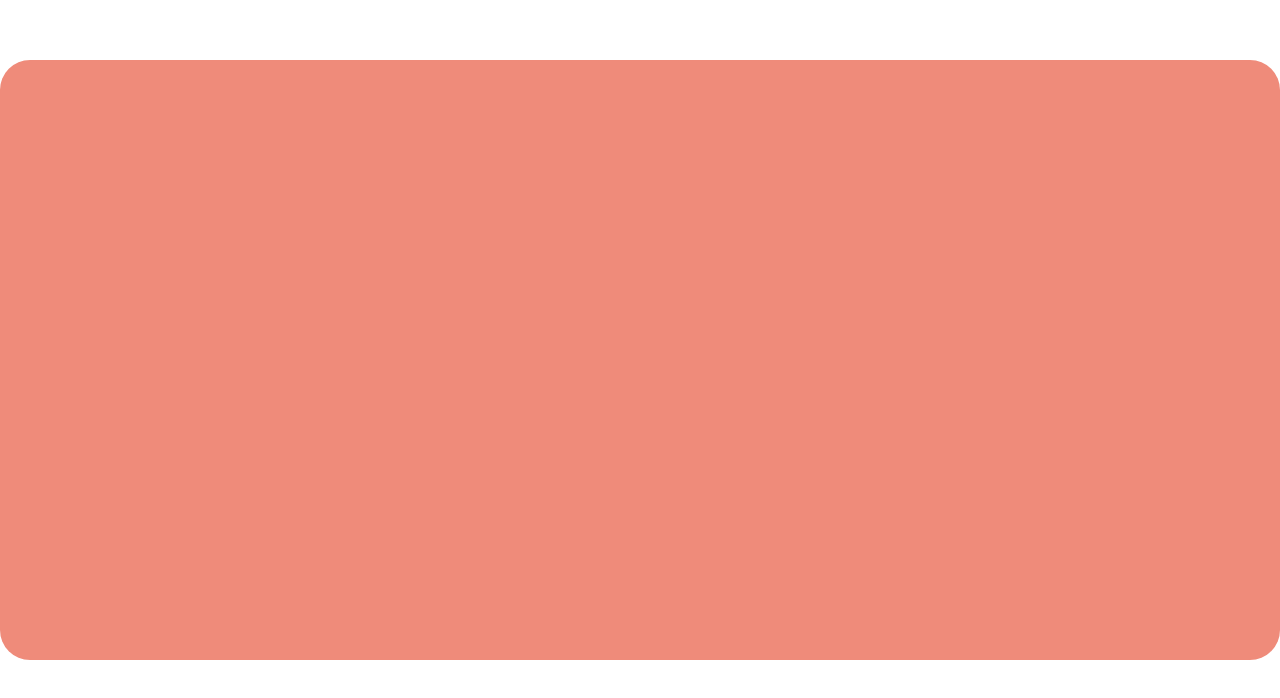
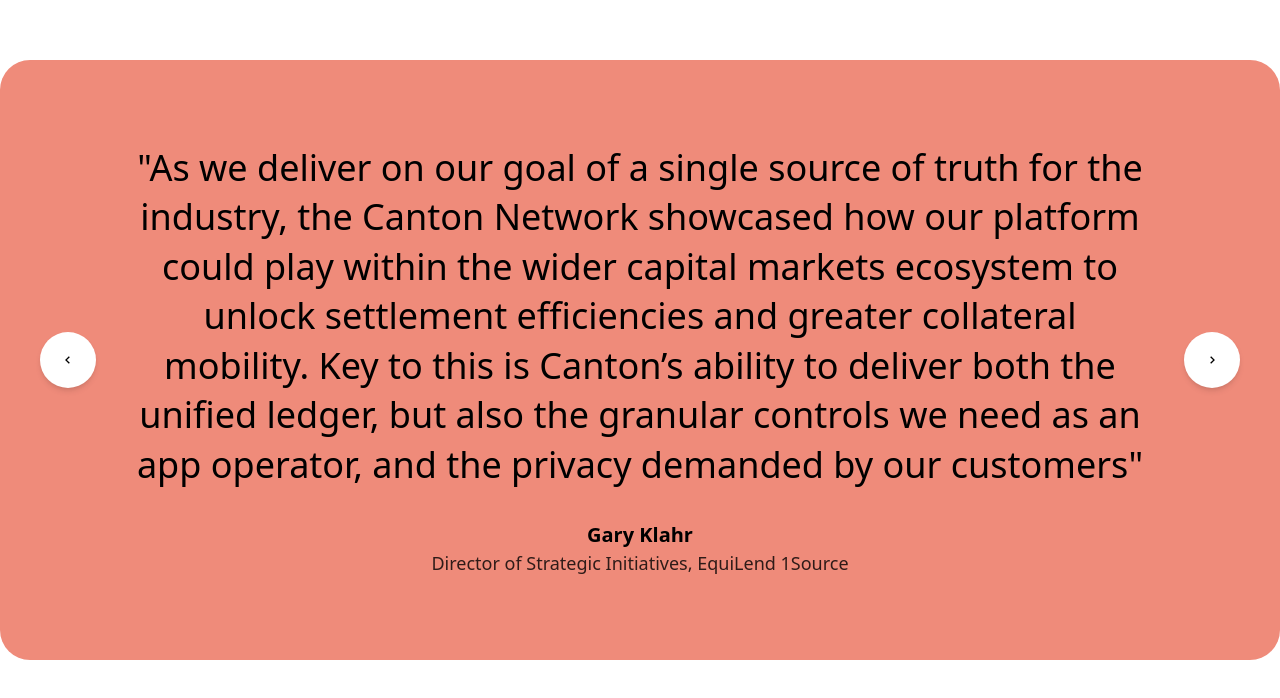
Before and after one commit to heyrapto/canton, a Next.js app: page /connect in a window 1280 px wide. Shown: the part 2521-3219 px from the top of the page. Built offline with nearby package versions, Linux system fonts and the light colour scheme.

Commit message:
Add Testimonial component with navigation functionality; integrate testimonials into Connect and Run pages, and define testimonial data in constants.

```diff
--- a/app/components/resuable/testimonial.tsx
+++ b/app/components/resuable/testimonial.tsx
@@ -1,8 +1,54 @@
-const Testimonial = ({}) => {
-  return (
-    <section className='flex bg-[#ef8b7a] rounded-[30px] w-full h-[600px]'>
-    </section>
-  )
+"use client"
+
+import { useState } from "react";
+import { BiChevronLeft, BiChevronRight } from "react-icons/bi";
+export interface TestimonialItem {
+  quote: string;
+  author: string;
+  role: string;
 }
 
-export default Testimonial;
+interface TestimonialProps {
+  testimonials: TestimonialItem[];
+}
+
+export default function Testimonial({ testimonials }: TestimonialProps) {
+  const [index, setIndex] = useState(0);
+
+  const prev = () => setIndex((i) => (i === 0 ? testimonials.length - 1 : i - 1));
+  const next = () => setIndex((i) => (i === testimonials.length - 1 ? 0 : i + 1));
+
+  const t = testimonials[index] || {};
+
+  return (
+  <section className="relative flex items-center justify-center bg-[#ef8b7a] rounded-[30px] max-w-[1440px] mx-auto w-full h-[600px] p-8">
+      <div className="max-w-5xl text-center flex flex-col items-center gap-8">
+        {/* Quote */}
+        <p className="text-3xl md:text-4xl font-medium leading-snug">
+          &#34;{t.quote}&#34;
+        </p>
+
+        {/* Author */}
+        <div>
+          <p className="font-semibold text-xl">{t.author}</p>
+          <p className="text-lg opacity-80">{t.role}</p>
+        </div>
+      </div>
+
+      {/* Navigation Arrows */}
+      <button
+        onClick={prev}
+        className="absolute left-10 w-14 h-14 flex items-center justify-center bg-white rounded-full shadow-md transition hover:scale-105"
+      >
+        <BiChevronLeft />
+      </button>
+
+      <button
+        onClick={next}
+        className="absolute right-10 w-14 h-14 flex items-center justify-center bg-white rounded-full shadow-md transition hover:scale-105"
+      >
+        <BiChevronRight />
+      </button>
+    </section>
+  );
+}
--- a/app/connect/page.tsx
+++ b/app/connect/page.tsx
@@ -3,6 +3,8 @@
 import Button from '../components/ui/button'
 import { BiChevronRight } from 'react-icons/bi'
 import ConnectForm from '../components/ui/connect-form'
+import Testimonial from '../components/resuable/testimonial'
+import { testimonials } from '@/constants'
 
 const ConnectPage = () => {
     return (
@@ -61,8 +63,8 @@
                 </section>
 
                 {/* testimonials section here */}
-                <section className='flex bg-[#ef8b7a] rounded-[30px] w-full h-[600px]'>
-                </section>
+                <Testimonial testimonials={testimonials} />
+
 
                 <section className="py-20">
                     <div className="mx-auto max-w-[1440px] px-6">
--- a/app/developers/page.tsx
+++ b/app/developers/page.tsx
@@ -9,7 +9,9 @@
 import { useState } from 'react'
 
 const DevelopersPage = () => {
-    const [activeTab, setActiveTab] = useState('community')
+    type ResourceTabKey = keyof typeof resourcesData;
+
+const [activeTab, setActiveTab] = useState<ResourceTabKey>('community');
     return (
         <PageLayout title="Developers" description='Everything you need to go from idea to real-world financial applications. Start building today. ' hasFlexImage flexImage='/images/developer-hero.webp' btnText='View Docs'>
             <div className="flex flex-col gap-20 py-16">
--- a/app/run/page.tsx
+++ b/app/run/page.tsx
@@ -1,5 +1,7 @@
 
+import { testimonials } from '@/constants'
 import PageLayout from '../components/layout/page-layout'
+import Testimonial from '../components/resuable/testimonial'
 import Button from '../components/ui/button'
 import ConnectForm from '../components/ui/connect-form'
 
@@ -39,11 +41,15 @@
                 </section>
 
                 {/* testimonials here */}
-                <section></section>
+                <Testimonial testimonials={testimonials} />
 
                 {/* video goes here */}
                 <section className="w-full bg-[#1b1b1b] text-white py-20">
-                    <div className="max-w-[1440px] mx-auto"></div>
+                    <div className="max-w-[1440px] mx-auto justify-center items-center flex">
+                    <video className="w-[800px] h-[500px] object-cover rounded-2xl" autoPlay loop muted playsInline preload="metadata">
+                        <source src='/videos/Canton_Cantonomics.mp4' type="video/mp4" />
+                    </video>
+                    </div>
                 </section>
 
                 <section className="py-20">
--- a/constants/index.tsx
+++ b/constants/index.tsx
@@ -86,3 +86,19 @@
         title: "2026 is the year of pragmatic privacy in crypto: Canton, Zcash and more"
     },
 ]
+
+export const testimonials = [
+    {
+      quote:
+        "As we deliver on our goal of a single source of truth for the industry, the Canton Network showcased how our platform could play within the wider capital markets ecosystem to unlock settlement efficiencies and greater collateral mobility. Key to this is Canton’s ability to deliver both the unified ledger, but also the granular controls we need as an app operator, and the privacy demanded by our customers",
+      author: "Gary Klahr",
+      role: "Director of Strategic Initiatives, EquiLend 1Source",
+    },
+    {
+      quote:
+        "Building on the capital efficiencies and cost savings our solution is already bringing participants, connectivity with the broader Canton tokenization ecosystem can play an important role in driving the liquidity that supports the continued adoption of this emerging digital infrastructure for capital markets.",
+      author: "Horacio Barakat",
+      role:
+        "Head of Digital Innovation Capital Markets, GM of DLT Repo Platform, Broadridge",
+    },
+  ];
```
Also changed, not shown: 1 other file (tests, documents, lock files or other folders).
